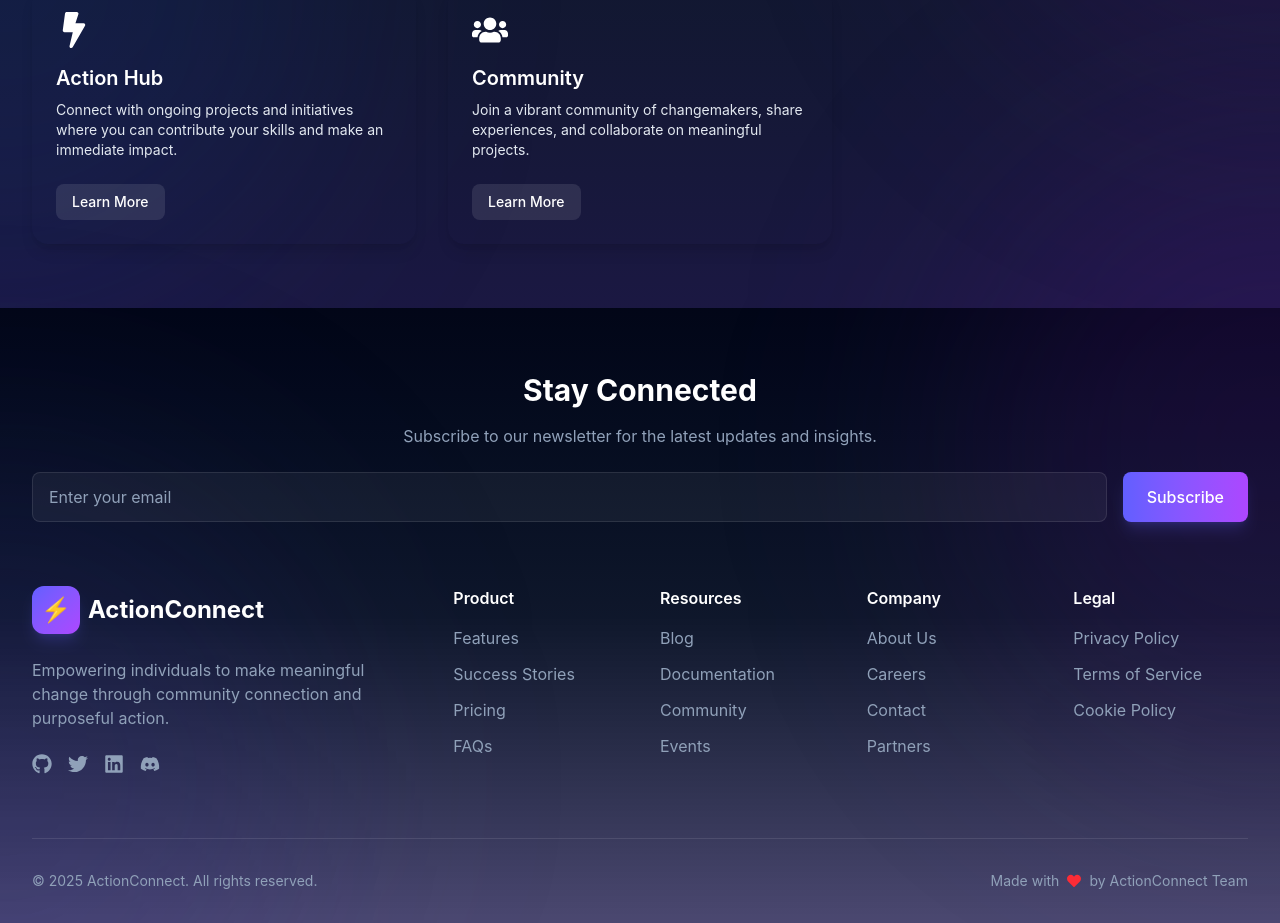
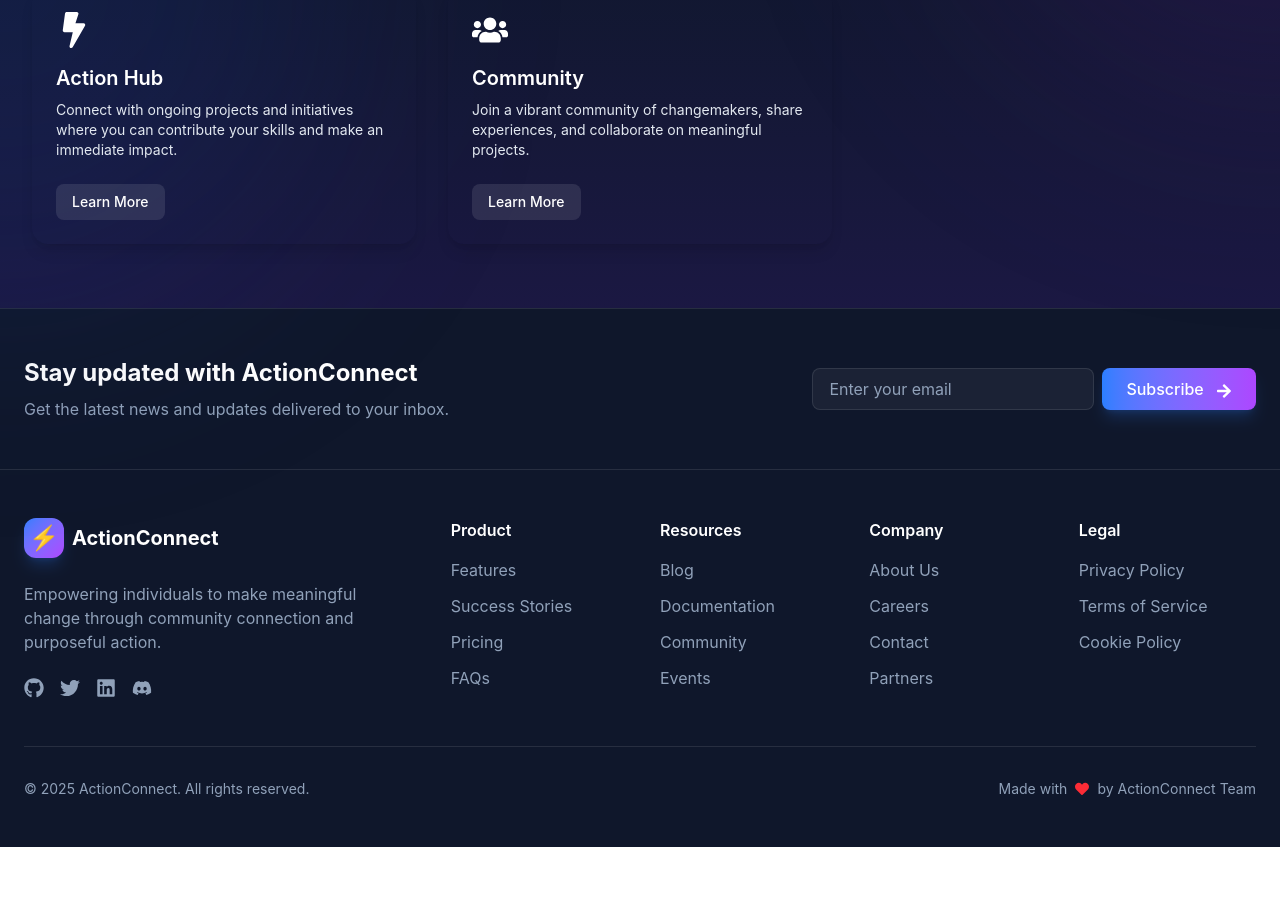
Before and after one commit to jeetKumar7/FrontActionConnect, a React (Vite) app: page / in a window 1280 px wide. Shown: the part 1420-2343 px from the top of the page. After the commit the page ends 2267 px from the top, so only its background shows below. Built offline with nearby package versions, Linux system fonts and the light colour scheme; no server answers.

Commit message:
Revert "redesigned the footer"
This reverts commit fbfa0342260e4aeb749361b0facc9bae71e9949a.

```diff
--- a/src/components/layout/Footer.jsx
+++ b/src/components/layout/Footer.jsx
@@ -1,6 +1,6 @@
 import { Link } from "react-router-dom";
 import { motion } from "framer-motion";
-import { FaGithub, FaTwitter, FaLinkedin, FaDiscord, FaHeart } from "react-icons/fa";
+import { FaGithub, FaTwitter, FaLinkedin, FaDiscord, FaHeart, FaArrowRight } from "react-icons/fa";
 
 const Footer = () => {
   const footerLinks = {
@@ -37,44 +37,45 @@ const Footer = () => {
   ];
 
   return (
-    <footer className="relative bg-gradient-to-b from-slate-950 via-slate-900 to-indigo-950/80 pt-16 pb-8">
-      {/* Background Elements */}
-      <div className="absolute inset-0">
-        <div className="absolute -left-1/4 top-1/4 w-1/2 aspect-square rounded-full bg-indigo-900/20 blur-[120px]"></div>
-        <div className="absolute -right-1/4 bottom-1/4 w-1/2 aspect-square rounded-full bg-purple-900/20 blur-[120px]"></div>
+    <footer className="bg-slate-900 border-t border-white/10">
+      {/* Newsletter Section */}
+      <div className="border-b border-white/10">
+        <div className="max-w-7xl mx-auto px-6 py-12">
+          <div className="flex flex-col md:flex-row items-center justify-between gap-8">
+            <div className="text-center md:text-left">
+              <h3 className="text-2xl font-bold text-white mb-2">Stay updated with ActionConnect</h3>
+              <p className="text-slate-400">Get the latest news and updates delivered to your inbox.</p>
             </div>
-
-      {/* Content */}
-      <div className="relative z-10 container mx-auto px-6 lg:px-8">
-        {/* Newsletter Section */}
-        <div className="text-center mb-16">
-          <h3 className="text-3xl font-bold text-white mb-4">Stay Connected</h3>
-          <p className="text-slate-400 mb-6">Subscribe to our newsletter for the latest updates and insights.</p>
-          <form className="flex flex-col sm:flex-row gap-4 justify-center">
+            <div className="w-full md:w-auto">
+              <form className="flex flex-col sm:flex-row gap-2 w-full">
                 <input
                   type="email"
                   placeholder="Enter your email"
-              className="flex-1 px-4 py-3 bg-white/5 border border-white/10 rounded-lg text-white placeholder-slate-400 focus:outline-none focus:border-indigo-500"
+                  className="flex-1 px-4 py-2 bg-white/5 border border-white/10 rounded-lg text-white placeholder-slate-400 focus:outline-none focus:border-blue-500"
                 />
                 <motion.button
                   whileHover={{ scale: 1.05 }}
                   whileTap={{ scale: 0.95 }}
-              className="px-6 py-3 bg-gradient-to-r from-indigo-500 to-purple-500 hover:from-indigo-600 hover:to-purple-600 text-white rounded-lg font-medium shadow-lg shadow-indigo-500/20 hover:shadow-xl hover:shadow-indigo-500/40 transition-all duration-300"
+                  className="sm:flex-none px-6 py-2 bg-gradient-to-r from-blue-500 to-purple-500 hover:from-blue-600 hover:to-purple-600 text-white rounded-lg font-medium shadow-lg shadow-blue-500/20 hover:shadow-xl hover:shadow-blue-500/40 transition-all duration-300"
                 >
-              Subscribe
+                  Subscribe <FaArrowRight className="inline ml-2" />
                 </motion.button>
               </form>
             </div>
+          </div>
+        </div>
+      </div>
 
-        {/* Footer Links */}
-        <div className="grid grid-cols-1 md:grid-cols-2 lg:grid-cols-12 gap-8 lg:gap-12 mb-16">
+      {/* Main Footer Content */}
+      <div className="max-w-7xl mx-auto px-6 py-12">
+        <div className="grid grid-cols-1 md:grid-cols-2 lg:grid-cols-12 gap-8 lg:gap-12">
           {/* Brand Column */}
           <div className="lg:col-span-4">
             <div className="flex items-center gap-2 mb-6">
-              <div className="h-12 w-12 rounded-xl bg-gradient-to-br from-indigo-500 to-purple-500 flex items-center justify-center shadow-lg shadow-indigo-500/20">
+              <div className="h-10 w-10 rounded-xl bg-gradient-to-br from-blue-500 to-purple-500 flex items-center justify-center shadow-lg shadow-blue-500/20">
                 <span className="text-2xl">⚡</span>
               </div>
-              <span className="text-2xl font-bold text-white">ActionConnect</span>
+              <span className="text-xl font-bold text-white">ActionConnect</span>
             </div>
             <p className="text-slate-400 mb-6 max-w-md">
               Empowering individuals to make meaningful change through community connection and purposeful action.
@@ -116,7 +117,7 @@ const Footer = () => {
         </div>
 
         {/* Bottom Bar */}
-        <div className="border-t border-white/10 pt-8">
+        <div className="mt-12 pt-8 border-t border-white/10">
           <div className="flex flex-col md:flex-row items-center justify-between gap-4">
             <div className="text-slate-400 text-sm">
               © {new Date().getFullYear()} ActionConnect. All rights reserved.
```
Lines whose indentation alone changed are shown as unchanged.
